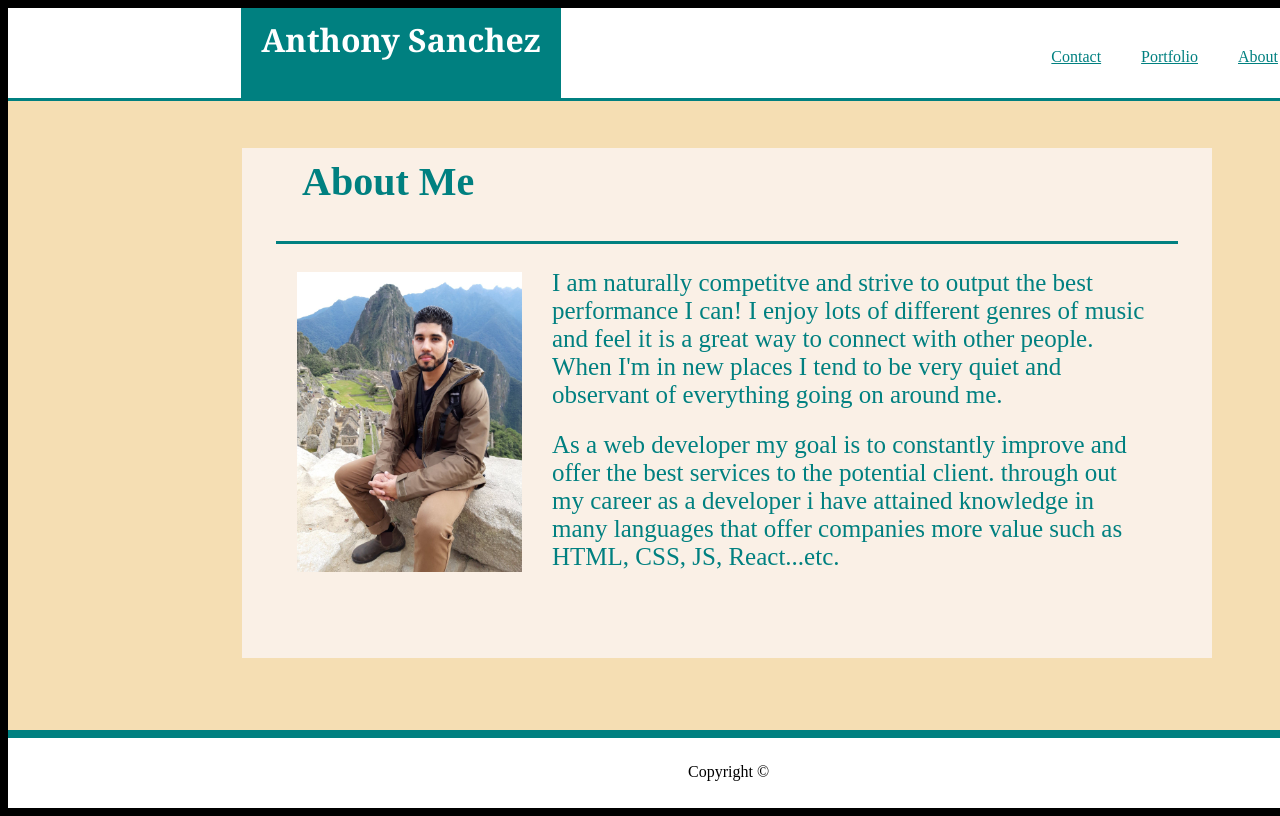
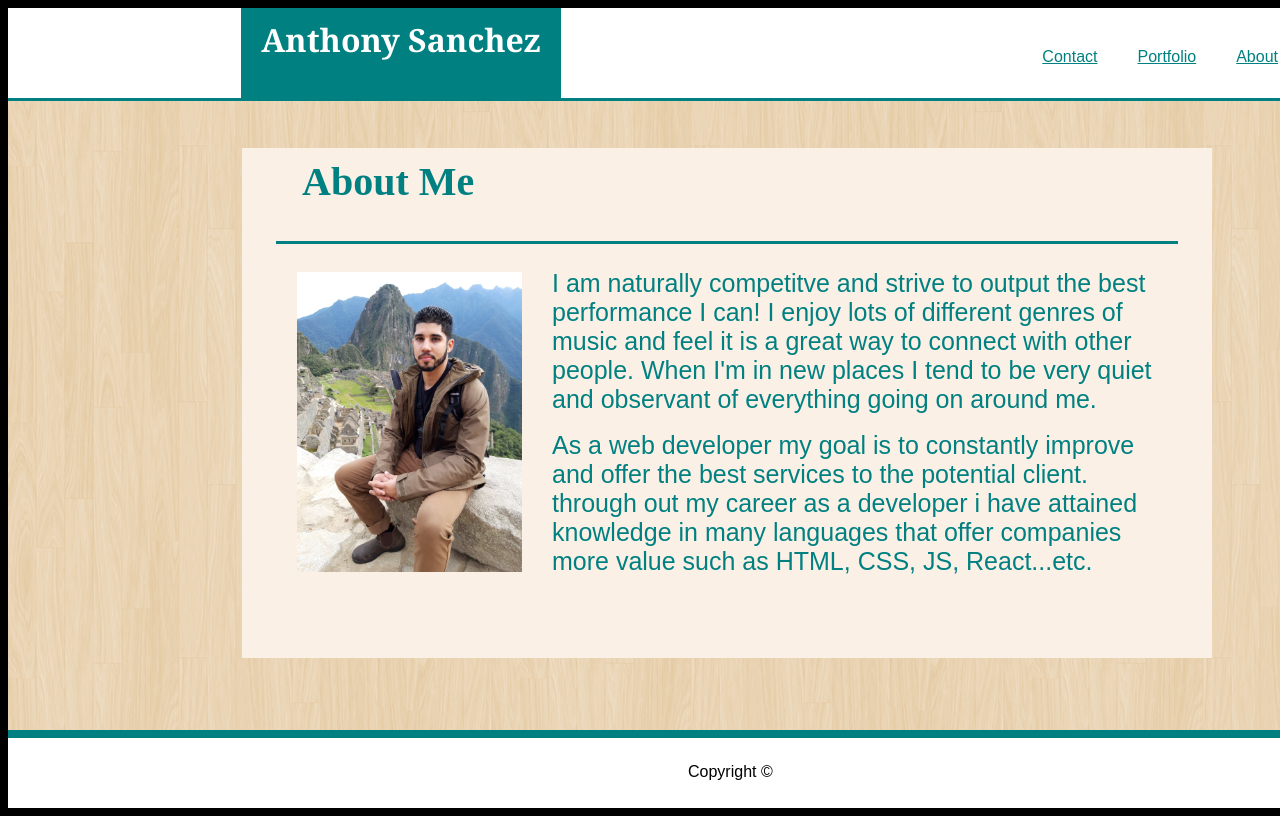
Before and after one commit to sanchez2194/sanchez2194.github.io, a plain HTML site: page index.html in a window 1280 px wide. Shown: the top 816 px of the page. Drawn offline with Linux system fonts and the light colour scheme; files whose address does not match are found by name.

Commit message:
making minor changes

```diff
--- a/assets/css/style.css
+++ b/assets/css/style.css
@@ -52,7 +52,8 @@ a {
     position: relative;
     bottom: 70px;
     right: 150px;
-    color: teal
+    color: teal;
+    font-family: 'Arial', 'Helvetica Neue', Helvetica, sans-serif;
 
 }
 
@@ -126,6 +127,7 @@ footer {
     position: relative;
     top: 20px;
     left: 675px;
+    font-family: 'Arial', 'Helvetica Neue', Helvetica, sans-serif;
 }
 
 #p1 {
@@ -138,7 +140,8 @@ footer {
     left: 300px;
     bottom: 292px;
     font-size: 25px;
-    color: teal
+    color: teal;
+    font-family: 'Arial', 'Helvetica Neue', Helvetica, sans-serif;
 
 }
 
@@ -152,7 +155,9 @@ footer {
     left: 300px;
     bottom: 440px;
     font-size: 25px;
-    color: teal
+    color: teal;
+    font-family: 'Arial', 'Helvetica Neue', Helvetica, sans-serif;
+
 
 }
 
@@ -253,3 +258,8 @@ footer {
     left: 675px;
     top: 20px;
 }
+
+#move-up {
+    position: relative;
+    bottom: 20px;
+}
--- a/index.html
+++ b/index.html
@@ -12,7 +12,7 @@
 
 </head>
 
-<body>
+<body style="background: url(/Users/anthony/Desktop/Code/ucf/Homework/sanchez2194.github.io/assets/images/retina_wood.png)">
     <header>
 
         <h1>Anthony Sanchez</h1>
```
Also changed, not shown: contact.html (+1 -1 lines), portfolio.html (+2 -2 lines), assets/images/retina_wood.png (added), 1 other file.
